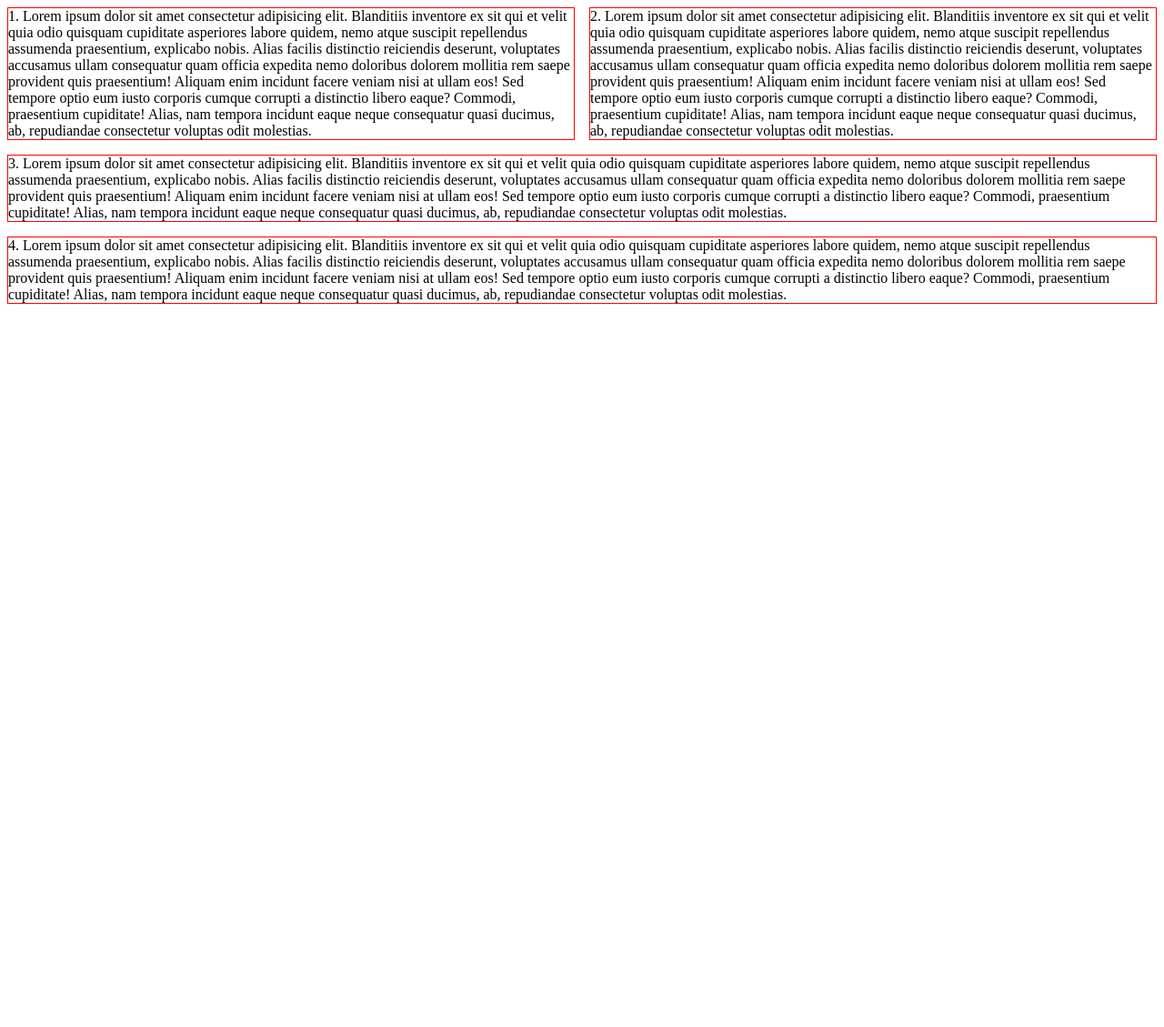
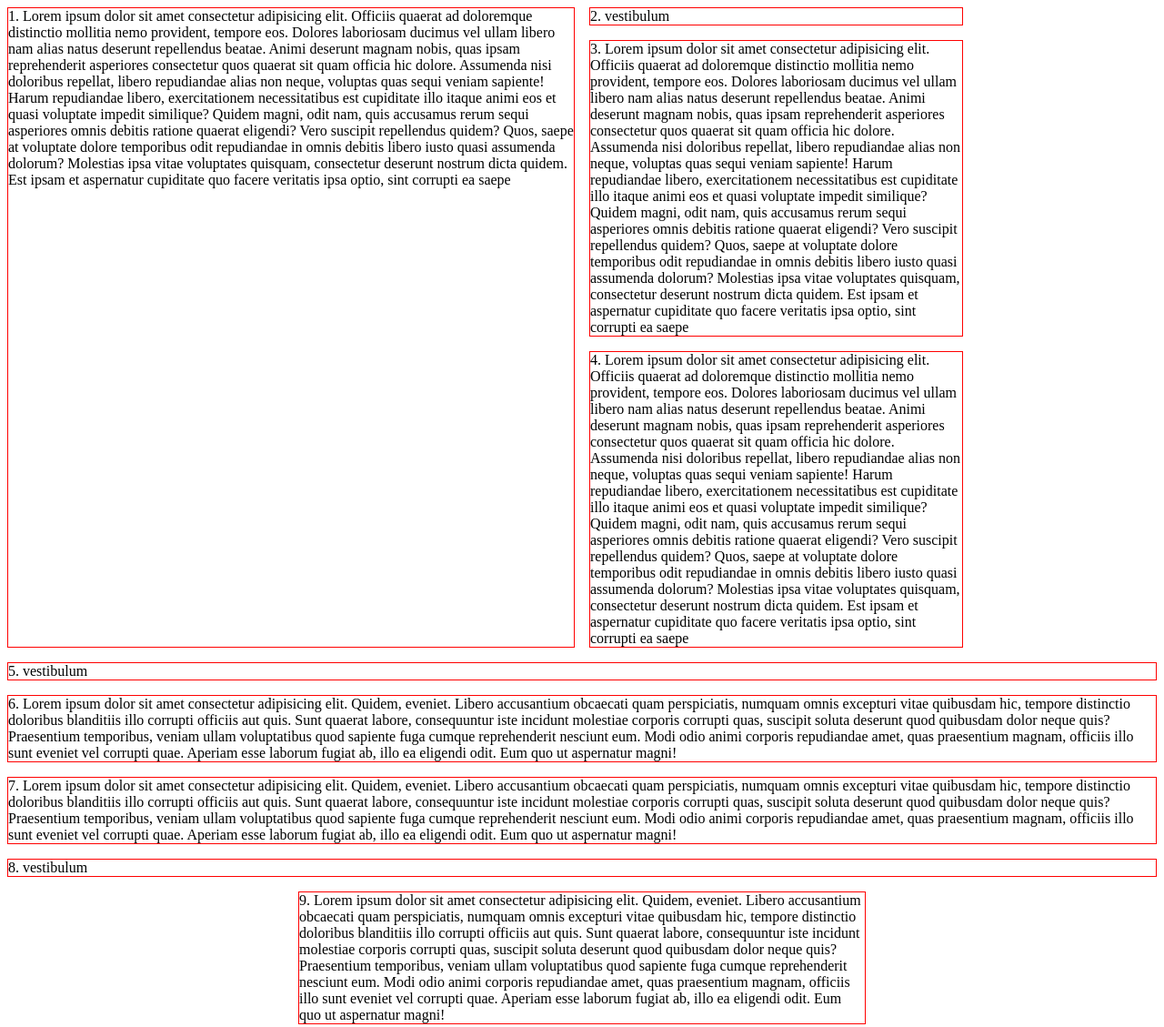
Before and after one commit to GoezDavid/WDWD, a website built with Parcel: page src/index.html in a window 1280 px wide. Shown: the whole page at 91% size. Before the commit the page ends 800 px from the top, so only its background shows below. Built offline with nearby package versions, Linux system fonts and the light colour scheme.

Commit message:
offset grid

```diff
--- a/package.json
+++ b/package.json
@@ -17,10 +17,10 @@
     "url": "https://github.com/GoezDavid/WDWD/issues"
   },
   "homepage": "https://github.com/GoezDavid/WDWD#readme",
-  "dependencies": {
-    "parcel-bundler": "^1.12.5"
-  },
+  "dependencies": {},
   "devDependencies": {
+    "parcel-bundler": "^1.12.5",
+    "parcel-plugin-purgecss": "^3.0.0",
     "sass": "^1.32.11"
   },
   "description": ""
--- a/src/index.html
+++ b/src/index.html
@@ -9,25 +9,41 @@
 </head>
 <body>
     <div class="grid">
-        <div class="col-xs-12 col-l-8 col-xl-6">1. Lorem ipsum dolor sit amet consectetur adipisicing elit. Blanditiis inventore ex sit qui et velit quia odio quisquam cupiditate asperiores labore quidem, nemo atque suscipit repellendus assumenda praesentium, explicabo nobis.
-        Alias facilis distinctio reiciendis deserunt, voluptates accusamus ullam consequatur quam officia expedita nemo doloribus dolorem mollitia rem saepe provident quis praesentium! Aliquam enim incidunt facere veniam nisi at ullam eos!
-        Sed tempore optio eum iusto corporis cumque corrupti a distinctio libero eaque? Commodi, praesentium cupiditate! Alias, nam tempora incidunt eaque neque consequatur quasi ducimus, ab, repudiandae consectetur voluptas odit molestias.
-        </div>
+     <div class=" col-m-4 col-l-6  row-m-1 row-l-3 ">1. Lorem ipsum dolor sit amet consectetur adipisicing elit. Officiis quaerat ad doloremque distinctio mollitia nemo provident, tempore eos. Dolores laboriosam ducimus vel ullam libero nam alias natus deserunt repellendus beatae.
+     Animi deserunt magnam nobis, quas ipsam reprehenderit asperiores consectetur quos quaerat sit quam officia hic dolore. Assumenda nisi doloribus repellat, libero repudiandae alias non neque, voluptas quas sequi veniam sapiente!
+     Harum repudiandae libero, exercitationem necessitatibus est cupiditate illo itaque animi eos et quasi voluptate impedit similique? Quidem magni, odit nam, quis accusamus rerum sequi asperiores omnis debitis ratione quaerat eligendi?
+     Vero suscipit repellendus quidem? Quos, saepe at voluptate dolore temporibus odit repudiandae in omnis debitis libero iusto quasi assumenda dolorum? Molestias ipsa vitae voluptates quisquam, consectetur deserunt nostrum dicta quidem.
+     Est ipsam et aspernatur cupiditate quo facere veritatis ipsa optio, sint corrupti ea saepe </div>
 
-        <div class="col-l-4 col-xl-6">2. Lorem ipsum dolor sit amet consectetur adipisicing elit. Blanditiis inventore ex sit qui et velit quia odio quisquam cupiditate asperiores labore quidem, nemo atque suscipit repellendus assumenda praesentium, explicabo nobis.
-            Alias facilis distinctio reiciendis deserunt, voluptates accusamus ullam consequatur quam officia expedita nemo doloribus dolorem mollitia rem saepe provident quis praesentium! Aliquam enim incidunt facere veniam nisi at ullam eos!
-            Sed tempore optio eum iusto corporis cumque corrupti a distinctio libero eaque? Commodi, praesentium cupiditate! Alias, nam tempora incidunt eaque neque consequatur quasi ducimus, ab, repudiandae consectetur voluptas odit molestias.
-            </div>
+     <div class=" col-m-8 col-l-4  row-m-2 row-l-1 ">2. vestibulum</div>
 
-            <div>3. Lorem ipsum dolor sit amet consectetur adipisicing elit. Blanditiis inventore ex sit qui et velit quia odio quisquam cupiditate asperiores labore quidem, nemo atque suscipit repellendus assumenda praesentium, explicabo nobis.
-                Alias facilis distinctio reiciendis deserunt, voluptates accusamus ullam consequatur quam officia expedita nemo doloribus dolorem mollitia rem saepe provident quis praesentium! Aliquam enim incidunt facere veniam nisi at ullam eos!
-                Sed tempore optio eum iusto corporis cumque corrupti a distinctio libero eaque? Commodi, praesentium cupiditate! Alias, nam tempora incidunt eaque neque consequatur quasi ducimus, ab, repudiandae consectetur voluptas odit molestias.
-                </div>
+     <div class="col-m-4 col-l-4">3. Lorem ipsum dolor sit amet consectetur adipisicing elit. Officiis quaerat ad doloremque distinctio mollitia nemo provident, tempore eos. Dolores laboriosam ducimus vel ullam libero nam alias natus deserunt repellendus beatae.
+        Animi deserunt magnam nobis, quas ipsam reprehenderit asperiores consectetur quos quaerat sit quam officia hic dolore. Assumenda nisi doloribus repellat, libero repudiandae alias non neque, voluptas quas sequi veniam sapiente!
+        Harum repudiandae libero, exercitationem necessitatibus est cupiditate illo itaque animi eos et quasi voluptate impedit similique? Quidem magni, odit nam, quis accusamus rerum sequi asperiores omnis debitis ratione quaerat eligendi?
+        Vero suscipit repellendus quidem? Quos, saepe at voluptate dolore temporibus odit repudiandae in omnis debitis libero iusto quasi assumenda dolorum? Molestias ipsa vitae voluptates quisquam, consectetur deserunt nostrum dicta quidem.
+        Est ipsam et aspernatur cupiditate quo facere veritatis ipsa optio, sint corrupti ea saepe </div>
 
-                <div>4. Lorem ipsum dolor sit amet consectetur adipisicing elit. Blanditiis inventore ex sit qui et velit quia odio quisquam cupiditate asperiores labore quidem, nemo atque suscipit repellendus assumenda praesentium, explicabo nobis.
-                    Alias facilis distinctio reiciendis deserunt, voluptates accusamus ullam consequatur quam officia expedita nemo doloribus dolorem mollitia rem saepe provident quis praesentium! Aliquam enim incidunt facere veniam nisi at ullam eos!
-                    Sed tempore optio eum iusto corporis cumque corrupti a distinctio libero eaque? Commodi, praesentium cupiditate! Alias, nam tempora incidunt eaque neque consequatur quasi ducimus, ab, repudiandae consectetur voluptas odit molestias.
-                    </div>
+        <div class=" col-l-4   ">4. Lorem ipsum dolor sit amet consectetur adipisicing elit. Officiis quaerat ad doloremque distinctio mollitia nemo provident, tempore eos. Dolores laboriosam ducimus vel ullam libero nam alias natus deserunt repellendus beatae.
+            Animi deserunt magnam nobis, quas ipsam reprehenderit asperiores consectetur quos quaerat sit quam officia hic dolore. Assumenda nisi doloribus repellat, libero repudiandae alias non neque, voluptas quas sequi veniam sapiente!
+            Harum repudiandae libero, exercitationem necessitatibus est cupiditate illo itaque animi eos et quasi voluptate impedit similique? Quidem magni, odit nam, quis accusamus rerum sequi asperiores omnis debitis ratione quaerat eligendi?
+            Vero suscipit repellendus quidem? Quos, saepe at voluptate dolore temporibus odit repudiandae in omnis debitis libero iusto quasi assumenda dolorum? Molestias ipsa vitae voluptates quisquam, consectetur deserunt nostrum dicta quidem.
+            Est ipsam et aspernatur cupiditate quo facere veritatis ipsa optio, sint corrupti ea saepe </div>
+
+            <div>5. vestibulum</div>
+
+            <div class=" col-m-7 col-l-12">6. Lorem ipsum dolor sit amet consectetur adipisicing elit. Quidem, eveniet. Libero accusantium obcaecati quam perspiciatis, numquam omnis excepturi vitae quibusdam hic, tempore distinctio doloribus blanditiis illo corrupti officiis aut quis.
+            Sunt quaerat labore, consequuntur iste incidunt molestiae corporis corrupti quas, suscipit soluta deserunt quod quibusdam dolor neque quis? Praesentium temporibus, veniam ullam voluptatibus quod sapiente fuga cumque reprehenderit nesciunt eum.
+            Modi odio animi corporis repudiandae amet, quas praesentium magnam, officiis illo sunt eveniet vel corrupti quae. Aperiam esse laborum fugiat ab, illo ea eligendi odit. Eum quo ut aspernatur magni!</div>
+
+            <div  class=" col-m-5 col-l-12">7. Lorem ipsum dolor sit amet consectetur adipisicing elit. Quidem, eveniet. Libero accusantium obcaecati quam perspiciatis, numquam omnis excepturi vitae quibusdam hic, tempore distinctio doloribus blanditiis illo corrupti officiis aut quis.
+                Sunt quaerat labore, consequuntur iste incidunt molestiae corporis corrupti quas, suscipit soluta deserunt quod quibusdam dolor neque quis? Praesentium temporibus, veniam ullam voluptatibus quod sapiente fuga cumque reprehenderit nesciunt eum.
+                Modi odio animi corporis repudiandae amet, quas praesentium magnam, officiis illo sunt eveniet vel corrupti quae. Aperiam esse laborum fugiat ab, illo ea eligendi odit. Eum quo ut aspernatur magni!</div>
+
+            <div>8. vestibulum</div>
+
+            <div class="offset-3 col-6">9. Lorem ipsum dolor sit amet consectetur adipisicing elit. Quidem, eveniet. Libero accusantium obcaecati quam perspiciatis, numquam omnis excepturi vitae quibusdam hic, tempore distinctio doloribus blanditiis illo corrupti officiis aut quis.
+                Sunt quaerat labore, consequuntur iste incidunt molestiae corporis corrupti quas, suscipit soluta deserunt quod quibusdam dolor neque quis? Praesentium temporibus, veniam ullam voluptatibus quod sapiente fuga cumque reprehenderit nesciunt eum.
+                Modi odio animi corporis repudiandae amet, quas praesentium magnam, officiis illo sunt eveniet vel corrupti quae. Aperiam esse laborum fugiat ab, illo ea eligendi odit. Eum quo ut aspernatur magni!</div>
 
     </div>
     <script src="./index.js"></script>
--- a/src/scss/_grid.scss
+++ b/src/scss/_grid.scss
@@ -37,14 +37,21 @@ gap: $gapV $gapH;
         @for $i from 1 through 12 {
 
         .col#{$label}-#{$i} {
-
-        grid-column: span + ' ' + #{$i};
+             grid-column: span + ' ' + #{$i};
 
         }
 
         .row#{$label}-#{$i} {
+            grid-row: span + ' ' + #{$i};
 
-        grid-row: span + ' ' + #{$i};
+        }
+         @for $j from 0 through 11 {
+
+
+            .offset#{$label}-#{$j}.col#{$label}-#{$i} {
+                grid-column: #{$j+1} / span + ' ' + #{$i};
+            }
+        }
 
         }
 
@@ -53,5 +60,3 @@ gap: $gapV $gapH;
         }
 
         }
-
-}
```
Also changed, not shown: dist/index.html, src/purgecss.config.js (added), 10 other files.
